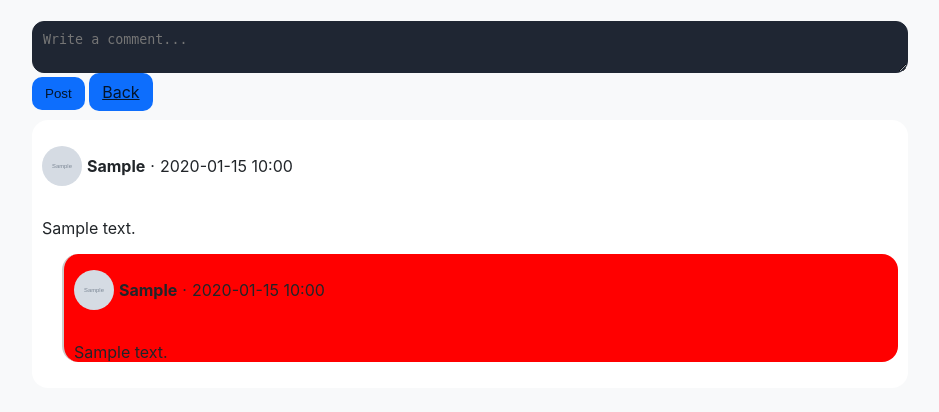
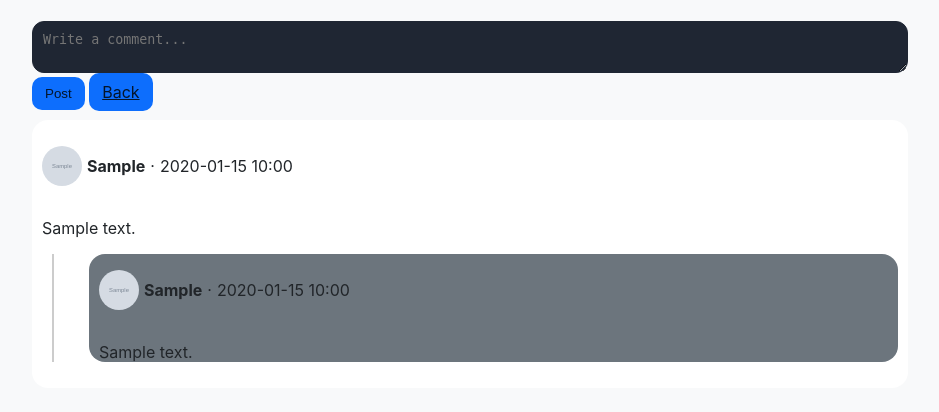
Before and after one commit to HeadlineToday/accb, a Flask app: template templates/comments.html in a window 1280 px wide. Shown: the part 881-1293 px from the top of the page, without its empty margins (170-1109 px from the left). Run offline with Flask 3, Linux system fonts and the light colour scheme; the template is opened without the code that fills it: most values are stand-ins (such as "Sample title", 1, 10 or a date in 2020); grey boxes marked "Sample" are stand-in pictures; a database or web service that is not in the repository returns one stand-in record (values such as "Sample title").

Commit message:
Update comments.html

```diff
--- a/templates/comments.html
+++ b/templates/comments.html
@@ -76,14 +76,20 @@
     border-radius:50%;
   }
 
+  .replies{
+    margin-left: 10px;
+    border-left: 2px solid #ccc;
+    padding-left: 15px;
+  }
+
   .reply{
     margin-top:10px;
-    background:red;
+    background:#6c757d;
     border-radius:16px;
     padding:0px 10px;
     margin-left: 20px;
-    border-left: 2px solid #ccc;
   }
+
 
   .replyp{
     display:inline-flex;
```
